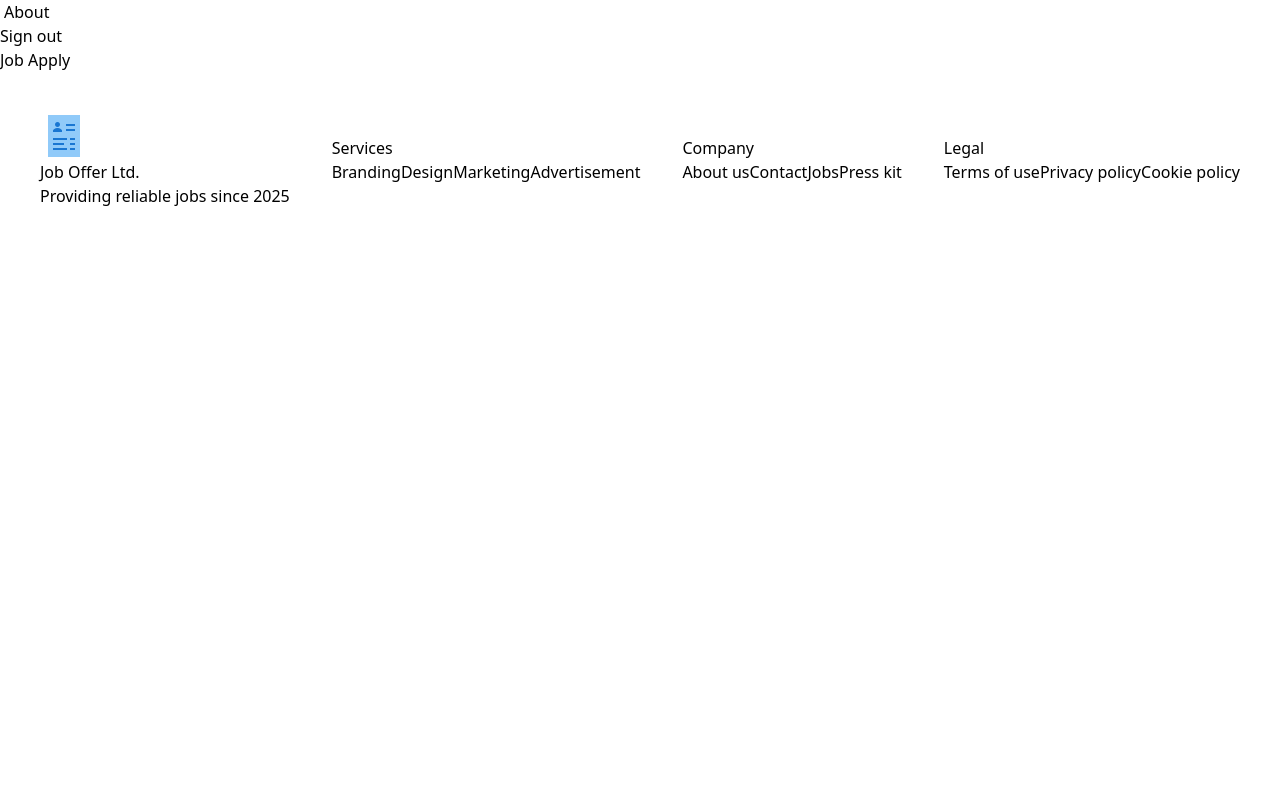
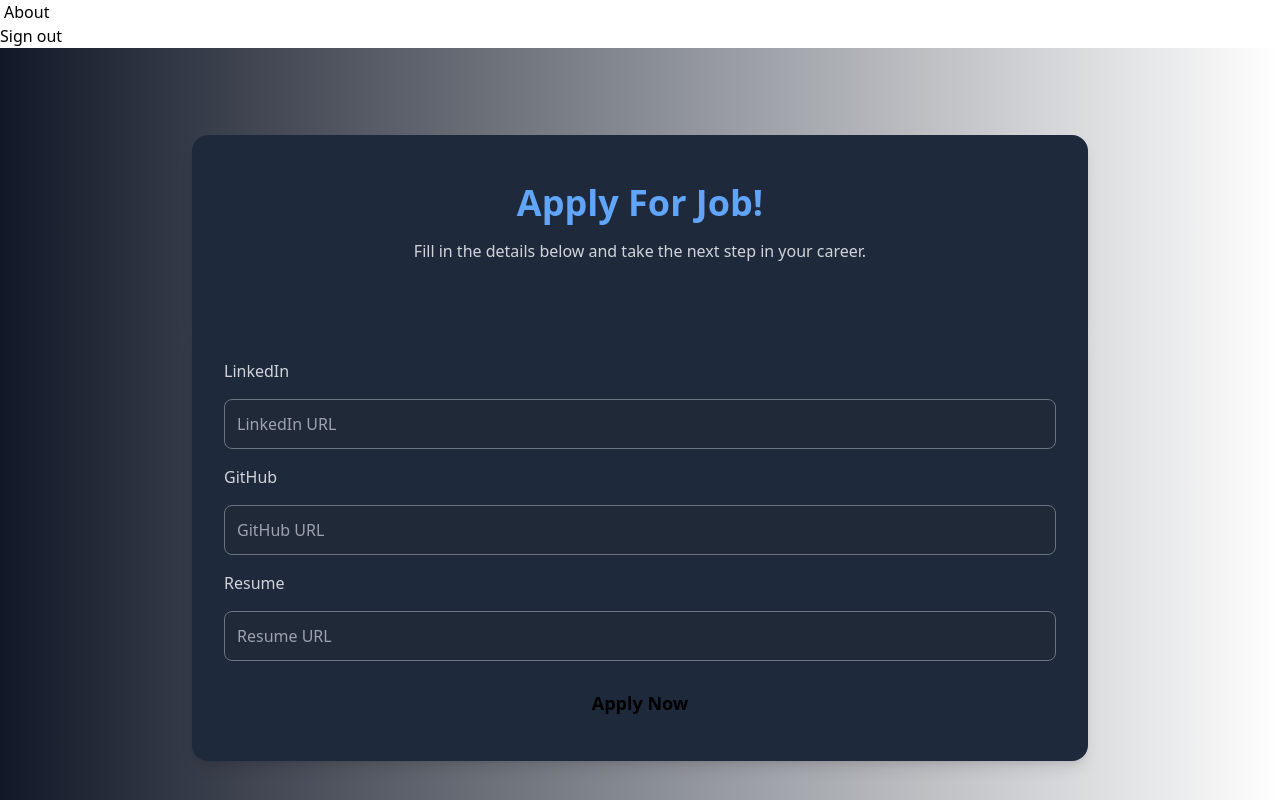
Before and after one commit to Moniruzzaman-Shawon/job-offer, a React (Vite) app: page /jobApply/1 in a window 1280 px wide. Shown: the part 280-1080 px from the top of the page. Before the commit the page ends 800 px from the top, so only its background shows below. Built offline with nearby package versions, Linux system fonts and the light colour scheme; no server answers; sample sign-in values are in the browser's storage.

Commit message:
job application form created

```diff
--- /dev/null
+++ b/src/hooks/useAuth.jsx
@@ -0,0 +1,11 @@
+//custom hook
+
+import { useContext } from "react"
+import AuthContext from '../context/AuthContext/AuthContext'
+
+const useAuth = () =>{
+    const context = useContext(AuthContext);
+    return context;
+}
+
+export default useAuth;
--- a/src/pages/JobApply/JobApply.jsx
+++ b/src/pages/JobApply/JobApply.jsx
@@ -1,10 +1,86 @@
 import React from 'react';
+import { useParams } from 'react-router-dom';
+import useAuth from '../../hooks/useAuth';
 
 const JobApply = () => {
+    const { id } = useParams();
+    const {user} = useAuth();
+    console.log(id, user);
+
+    const submitJobApplication = e => {
+        e.preventDefault();
+        const form = e.target;
+        const linkedin = form.linkedin.value;
+        const github = form.github.value;
+        const resume = form.resume.value;
+
+
+        const jobApplication ={
+            job_id : id,
+            applicant_email: user.email,
+            linkedin,
+            github,
+            resume
+        }
+
+
+    }
+
     return (
-        <div>
-            <h2>Job Apply</h2>
+
+        <div className="min-h-screen bg-gradient-to-r from-gray-900 to-grey-600 flex flex-col justify-center items-center px-6">
+            {/* Top Section */}
+            <div className="w-full max-w-4xl bg-slate-800 text-center py-12 px-6 rounded-t-2xl shadow-lg">
+                <h1 className="text-4xl font-extrabold text-blue-400">Apply For Job!</h1>
+                <p className="py-4 text-gray-300">
+                    Fill in the details below and take the next step in your career.
+                </p>
+            </div>
+
+            {/* Bottom Section (Form) */}
+            <div className="w-full max-w-4xl bg-slate-800 shadow-lg p-8 rounded-b-2xl">
+                <form onSubmit={submitJobApplication} className="space-y-6">
+                    <fieldset className="space-y-4">
+                        <label className="block text-gray-300 font-medium">LinkedIn</label>
+                        <input
+                            type="url"
+                            name="linkedin"
+                            className="input input-bordered w-full p-3 border border-gray-500 rounded-lg bg-gray-800 text-white focus:outline-none focus:ring-2 focus:ring-blue-400"
+                            placeholder="LinkedIn URL"
+                            required
+                        />
+
+                        <label className="block text-gray-300 font-medium">GitHub</label>
+                        <input
+                            type="url"
+                            name="github"
+                            className="input input-bordered w-full p-3 border border-gray-500 rounded-lg bg-gray-800 text-white focus:outline-none focus:ring-2 focus:ring-blue-400"
+                            placeholder="GitHub URL"
+                            required
+                        />
+
+                        <label className="block text-gray-300 font-medium">Resume</label>
+                        <input
+                            type="url"
+                            name="resume"
+                            className="input input-bordered w-full p-3 border border-gray-500 rounded-lg bg-gray-800 text-white focus:outline-none focus:ring-2 focus:ring-blue-400"
+                            placeholder="Resume URL"
+                            required
+                        />
+
+                        <button
+                            type="submit"
+                            className="btn btn-primary w-full mt-6 text-lg font-semibold py-3 rounded-lg transition duration-300 ease-in-out hover:bg-blue-500 hover:text-white"
+                        >
+                            Apply Now
+                        </button>
+                    </fieldset>
+                </form>
+            </div>
         </div>
+
+
+
     );
 };
 
```
